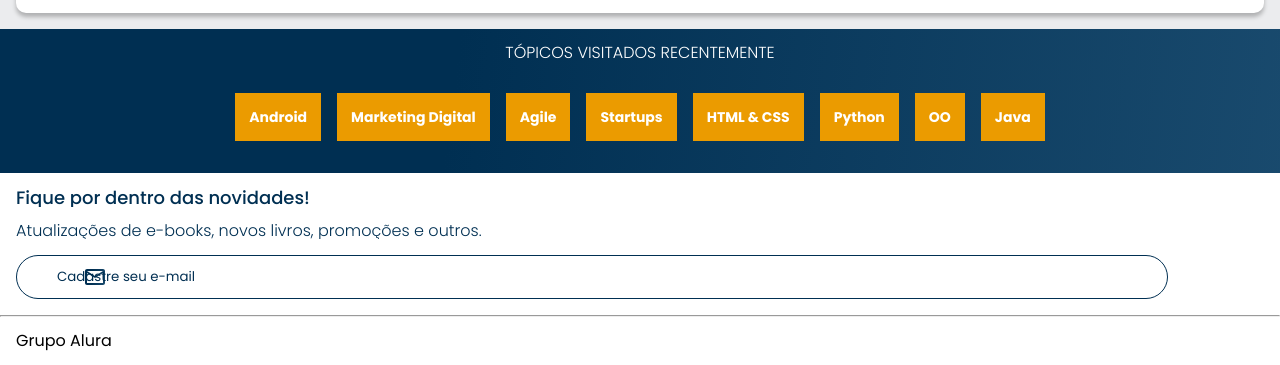
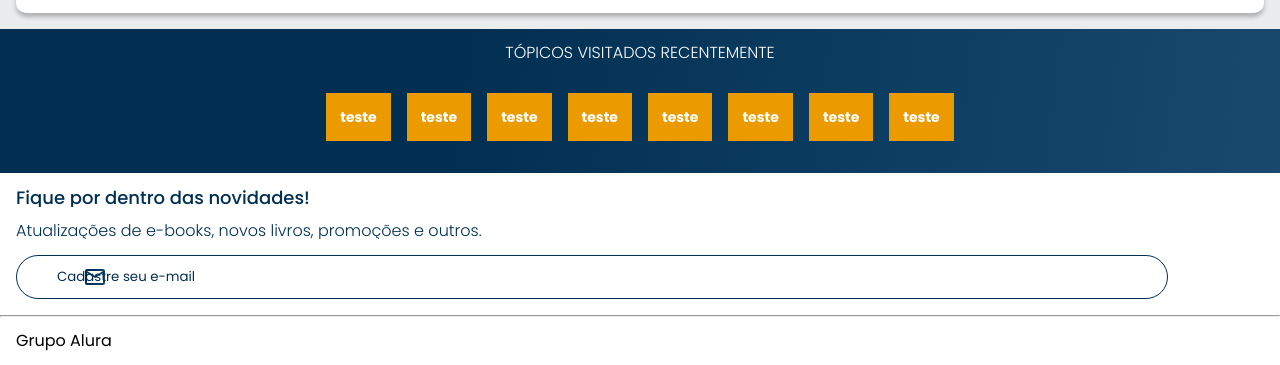
Before and after one commit to yasminbezerraferreirasantos3a2/MOBILEFIRSTA2-PARTE-1, a plain HTML site: page index.html in a window 1280 px wide. Shown: the part 2266-2631 px from the top of the page. Drawn offline with nearby package versions, Linux system fonts and the light colour scheme.

Commit message:
index.html

```diff
--- a/index.html
+++ b/index.html
@@ -48,9 +48,9 @@
   </header>
 
   <section class="banner">
-    <h2 class="banner__titulo">Já sabe por onde começar?</h2>
-    <p class="banner__texto">Encontre em nossa estante o que precisa para seu desenvolvimento!</p>
-    <input type="search" class="banner__pesquisa" placeholder="Qual será sua próxima leitura?">
+    <h2 class="banner__titulo">Yasmin Bezerra Ferreira Santos</h2>
+    <p class="banner__texto">3A2</p>
+    <input type="search" class="banner__pesquisa" placeholder="Tecnologia e Robótica">
   </section>
 
   <section class="carrossel">
@@ -168,27 +168,27 @@
   <section class="tópicos">
     <h2 class="tópicos__titulo">TÓPICOS VISITADOS RECENTEMENTE</h2>
     <ul class="tópicos__lista">
-      <li class="tópicos__item"><a href="#" class="tópicos__link">Android</a></li>
+      <li class="tópicos__item"><a href="#" class="tópicos__link">teste</a></li>
       <li class="tópicos__item">
-        <a href="#" class="tópicos__link">Marketing Digital</a>
+        <a href="#" class="tópicos__link">teste</a>
       </li>
       <li class="tópicos__item">
-        <a href="#" class="tópicos__link">Agile</a>
+        <a href="#" class="tópicos__link">teste</a>
       </li>
       <li class="tópicos__item">
-        <a href="#" class="tópicos__link">Startups</a>
+        <a href="#" class="tópicos__link">teste</a>
       </li>
       <li class="tópicos__item">
-        <a href="#" class="tópicos__link">HTML & CSS</a>
+        <a href="#" class="tópicos__link">teste</a>
       </li>
       <li class="tópicos__item">
-        <a href="#" class="tópicos__link">Python</a>
+        <a href="#" class="tópicos__link">teste</a>
       </li>
       <li class="tópicos__item">
-        <a href="#" class="tópicos__link">OO</a>
+        <a href="#" class="tópicos__link">teste</a>
       </li>
       <li class="tópicos__item">
-        <a href="#" class="tópicos__link">Java</a>
+        <a href="#" class="tópicos__link">teste</a>
       </li>
     </ul>
   </section>
```
